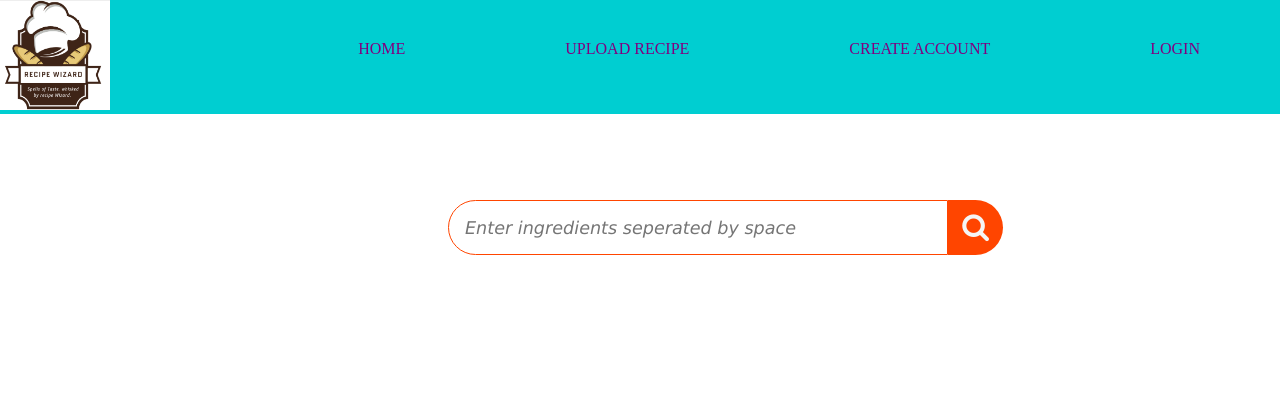
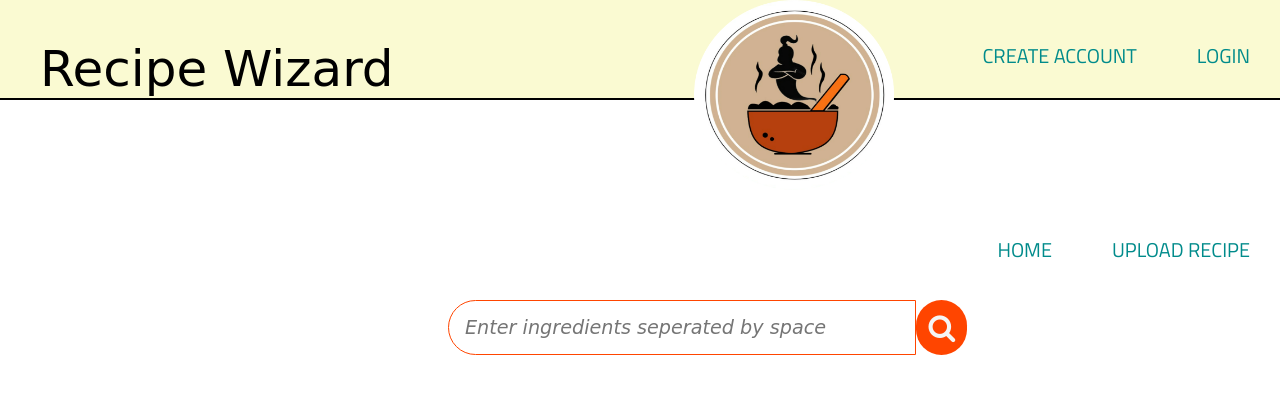
Before and after one commit to GirijaRavulapalli/Recipe_Wizard, a plain HTML site: page src/home.html in a window 1280 px wide. Drawn offline with nearby package versions, Linux system fonts and the light colour scheme; a web font is replaced by a local one.

Commit message:
Adding basic login and create account pages

```diff
--- a/index.html
+++ b/src/home.html
@@ -5,20 +5,10 @@
     <meta name="viewport" content="width=device-width, initial-scale=1.0">
     <title>Recipe Wizard</title>
     <link rel="stylesheet" href="styles.css">
-    <!--Icon library for search button-->
-    <link rel="stylesheet" href="https://cdnjs.cloudflare.com/ajax/libs/font-awesome/4.7.0/css/font-awesome.min.css">
+    <script src="https://ajax.googleapis.com/ajax/libs/jquery/3.6.4/jquery.min.js"></script>
 </head>
 <body>
-    <nav>
-        <!-- logo home upload create-account login -->
-        <div class="container">
-        <img src="logo.png" alt="Recipe Wizard Logo" class="logo">
-        <a href="login">Login</=>
-        <a href="new-user">Create Account</a>
-        <a href="upload">Upload Recipe</a>
-        <a href="index.html">Home</a>
-        </div>
-    </nav>
+    <div id="nav"></div>
     <div class="meal-search">
         <div class="meal-search-box">
         <input type="text" class="searchbar" placeholder="Enter ingredients seperated by space" id="searchbar">
@@ -27,5 +17,10 @@
         </button>
         </div>
     </div>
+    <script>
+       $(function() {
+        $("#nav").load("index.html");
+       });
+    </script>
 </body>
 </html>
--- /dev/null
+++ b/src/index.html
@@ -0,0 +1,24 @@
+<!DOCTYPE html>
+<html lang="en">
+<head>
+    <meta charset="UTF-8">
+    <meta name="viewport" content="width=device-width, initial-scale=1.0">
+    <title>Recipe Wizard</title>
+    <link rel="stylesheet" href="styles.css">
+    <!--Icon library for search button-->
+    <link rel="stylesheet" href="https://cdnjs.cloudflare.com/ajax/libs/font-awesome/4.7.0/css/font-awesome.min.css">
+</head>
+<body>
+    <nav>
+        <!-- home upload create-account login -->
+        <ul>
+            <li id="rec">Recipe Wizard</li>
+            <li><img src="cookimg.png"></li>
+            <li><a href="login.html">Login</a></li>
+            <li><a href="createacc.html">Create Account</a></li>
+            <li><a href="upload">Upload Recipe</a></li>
+            <li><a href="home.html">Home</a></li>
+        </ul>
+    </nav>
+</body>
+</html>
--- /dev/null
+++ b/src/styles.css
@@ -0,0 +1,123 @@
+@import url('https://fonts.googleapis.com/css2?family=Edu+SA+Beginner&display=swap');
+@import url('https://fonts.googleapis.com/css2?family=Kablammo&display=swap');
+@import url('https://fonts.googleapis.com/css2?family=Kablammo&family=Titillium+Web&display=swap');
+* {
+    margin : 0;
+    padding: 0;
+    box-sizing: border-box;
+}
+
+html,body {
+    width:100%;
+    height: 100%;
+}
+
+.logo{
+    height: 110px;
+    width: 110px;
+}
+
+ul{
+    display: block;
+    background: lightgoldenrodyellow;
+    height: 100px;
+    border-bottom: 2px solid black;
+}
+
+li{
+    list-style-type: none;
+    display: inline;
+}
+li img{
+    align-items: center;
+    width: 200px;
+    height: 190px;
+}
+#rec{
+    float: left;
+    font-size: 50px;
+    padding: 40px 40px;
+    font-family: 'Kablammo', cursive;
+    padding-right: 300px;
+}
+a {
+    text-decoration: none;
+    color: darkcyan;
+    font-size: 20px;
+    text-transform: uppercase;
+    font-family: 'Titillium Web', sans-serif;
+    float: right;
+    padding: 40px 30px;
+  }
+nav{
+    display: block;
+    height: 300px;
+}
+
+.meal-search-box{
+    display: flex;
+    padding-left: 35%;
+}
+
+.searchbar{
+    width: 500px;
+    border-top-left-radius: 2rem;
+    border-bottom-left-radius: 2rem;
+    border: 1px orangered solid;
+    outline: 0;
+    font-family: 'Edu SA Beginner', cursive;
+    font-style: italic;
+    font-size: 1.2rem;
+    padding: 0 1rem;
+}
+
+.searchbtn{
+    width: 55px;
+    height: 55px;
+    border-top-right-radius: 2rem;
+    border-bottom-right-radius: 2rem;
+    font-size: 1.8rem;
+    border: none;
+    background: orangered;
+    color: whitesmoke;
+}
+
+.box{
+    display: flex;
+    justify-content: center;
+    text-align: center;
+}
+
+#username, #email, #password{
+    position: relative;
+    border: none;
+}
+
+label{
+    padding-left: 5px;
+    padding-right: 5px;
+    position: relative;
+    top: -20px;
+    left: 10px;
+    background-color: white;
+    font-family: Verdana, Geneva, Tahoma, sans-serif;
+}
+
+.form-group{
+    border-radius: 2rem;
+    border: 2px solid orangered;
+    padding: 10px;
+    margin: 30px;
+    height: 50px;
+    width: 300px;
+}
+
+button{
+    border-radius: 2rem;
+    width: 70px;
+    height: 50px;
+    border: 1px solid orangered;
+    background-color: gold;
+    font-family: Verdana, Geneva, Tahoma, sans-serif;
+    font-size: medium;
+}
--- a/styles.css
+++ /dev/null
@@ -1,58 +0,0 @@
-* {
-    margin : 0;
-    padding: 0;
-    box-sizing: border-box;
-}
-
-html,body {
-    width:100%;
-    height: 100%;
-}
-
-.logo{
-    height: 110px;
-    width: 110px;
-}
-
-.container{
-    background: darkturquoise;
-}
-a {
-    float: right;
-    padding: 40px 80px;
-    text-decoration: none;
-    color: purple;
-    text-transform: uppercase;
-  }
-nav{
-    display: block;
-    height: 200px;
-}
-
-.meal-search-box{
-    display: flex;
-    padding-left: 35%;
-}
-
-.searchbar{
-    width: 500px;
-    border-top-left-radius: 2rem;
-    border-bottom-left-radius: 2rem;
-    border: 1px orangered solid;
-    outline: 0;
-    font-family: 'Lucida Sans';
-    font-style: italic;
-    font-size: 1.1rem;
-    padding: 0 1rem;
-}
-
-.searchbtn{
-    width: 55px;
-    height: 55px;
-    border-top-right-radius: 2rem;
-    border-bottom-right-radius: 2rem;
-    font-size: 1.8rem;
-    border: none;
-    background: orangered;
-    color: whitesmoke;
-}
```
Also changed, not shown: src/createacc.html (added, +32 -0 lines), src/login.html (added, +25 -0 lines), src/cookimg.png (added), src/logo.png (renamed from logo.png).
